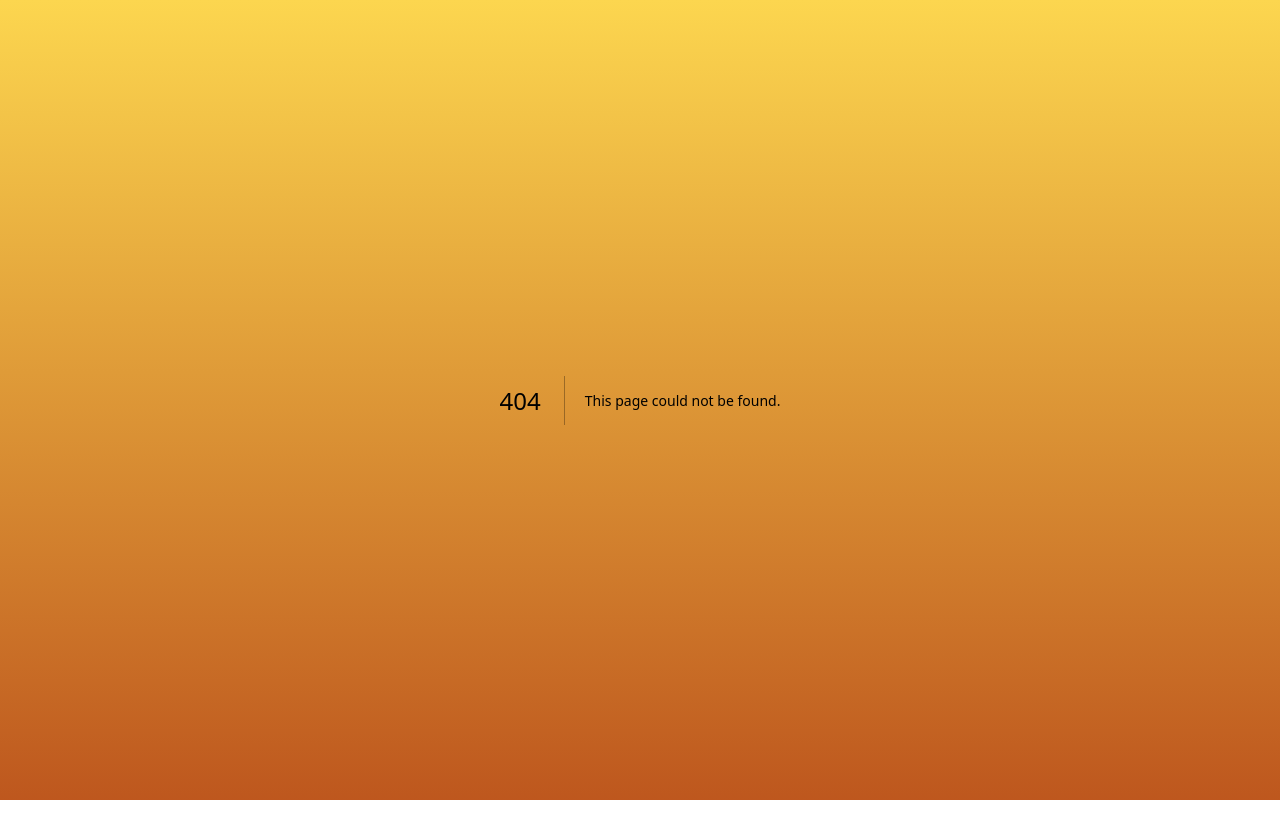
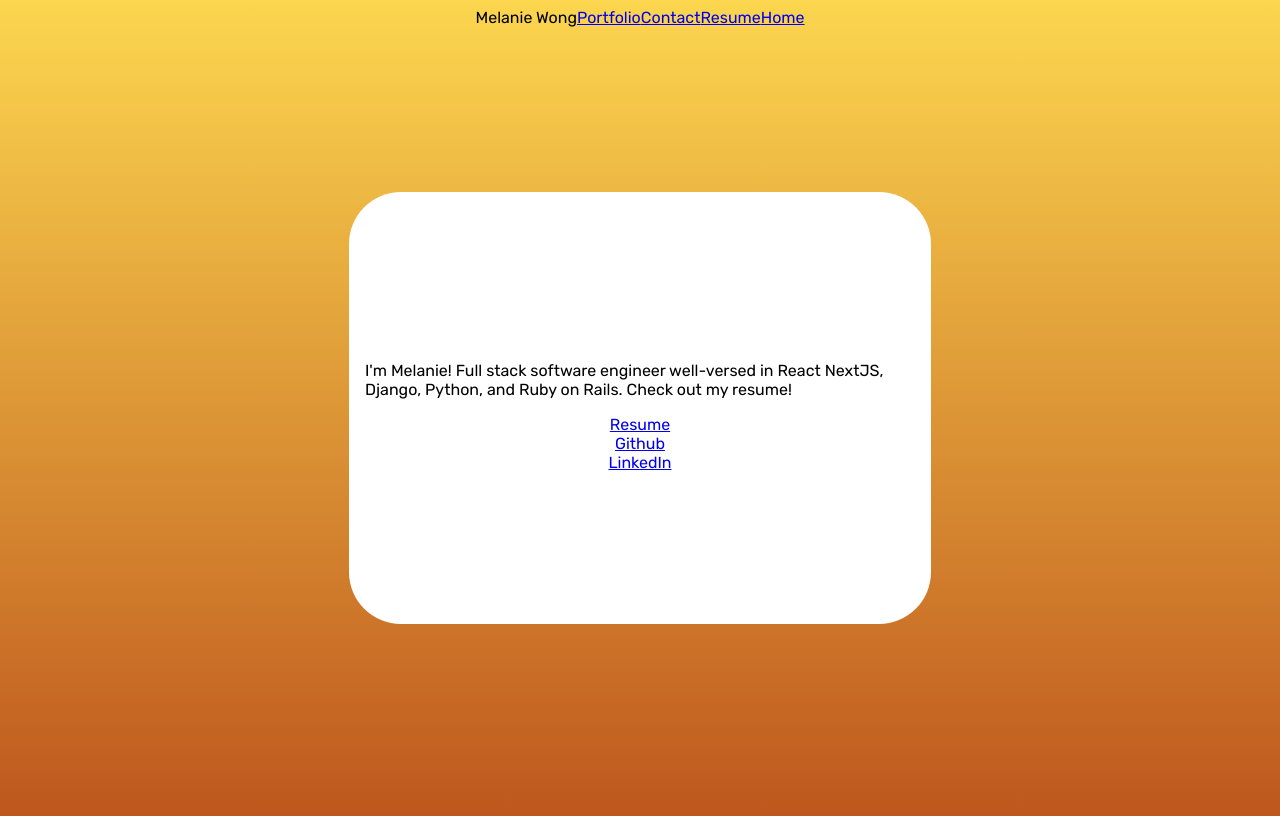
Before and after one commit to melawong/portfolio, a Next.js app: page /about in a window 1280 px wide. Before the commit this address had no page. Built offline with nearby package versions, Linux system fonts and the light colour scheme.

Commit message:
add new links to about page, update homebox style

```diff
--- a/components/Header.tsx
+++ b/components/Header.tsx
@@ -4,9 +4,11 @@ import HamburgerMenu from "./HamburgerMenu";
 
 export default function Header() {
   return (
-    <div className="header__container header__grid-area">
-      <Logo />
-      <HamburgerMenu />
+    <div className="header__main">
+      <div className="header__container">
+        <Logo />
+        <HamburgerMenu />
+      </div>
     </div>
   );
 }
--- /dev/null
+++ b/pages/about.tsx
@@ -0,0 +1,31 @@
+import Header from "@/components/Header";
+import Link from "next/link";
+import React from "react";
+
+export default function About() {
+  return (
+    <>
+      <div className="top-level">
+        <Header />
+        <div className="homebox">
+          <p>
+            I&apos;m Melanie! Full stack software engineer well-versed in React
+            NextJS, Django, Python, and Ruby on Rails. Check out my resume!
+          </p>
+          <Link href="/resume.pdf" target="_blank">
+            Resume
+          </Link>
+          <Link href="https://www.github.com/melawong" target="_blank">
+            Github
+          </Link>
+          <Link
+            href="https://www.linkedin.com/in/melaniewong123"
+            target="_blank"
+          >
+            LinkedIn
+          </Link>
+        </div>
+      </div>
+    </>
+  );
+}
--- a/styles/globals.scss
+++ b/styles/globals.scss
@@ -62,7 +62,14 @@ button {
 
 .header__container {
   display: flex;
+  flex-direction: row;
   justify-content: space-between;
+}
+
+.header__main {
+  position: absolute;
+  top: 0;
+  padding: 8px;
 }
 
 #canvas1 {
@@ -90,14 +97,19 @@ button {
 .homebox {
   background-color: white;
   border-radius: 52px;
-  max-width: 768px;
-  max-height: 500px;
   min-height: 400px;
   display: flex;
   flex-direction: column;
   justify-content: center;
   align-items: center;
   padding: 16px;
+
+  @media (max-width: $small-screen-breakpoint) {
+    width: 304px;
+  }
+  @media (min-width: ($small-screen-breakpoint + 1)) {
+    width: 550px;
+  }
 }
 
 @keyframes shimmer {
```
